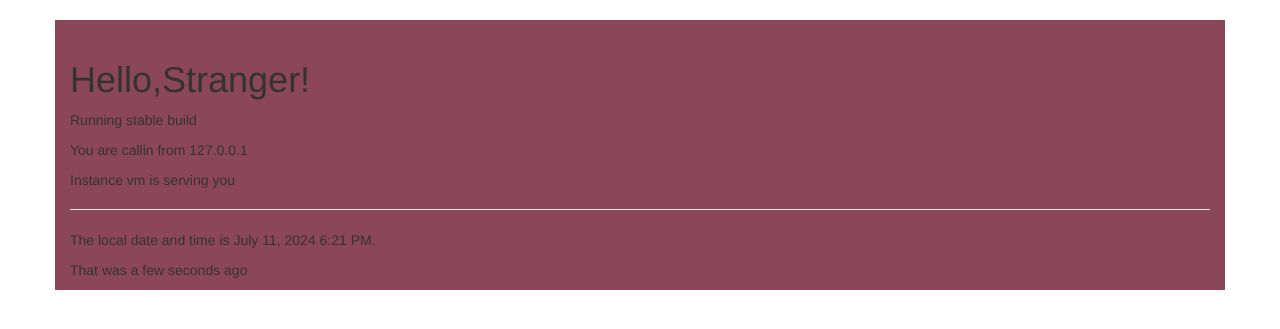
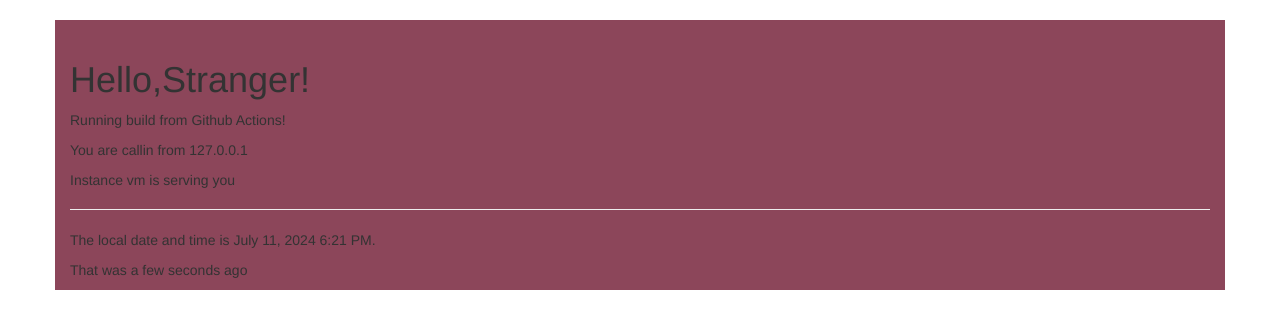
Before and after one commit to Hillel-DevOps-240307/demo_actions, a Flask app: page / in a window 1280 px wide. Shown: the part 52-381 px from the top of the page. Run offline with Flask 3, Linux system fonts and the light colour scheme; some libraries are stand-ins or nearby versions.

Commit message:
updated deploy task to mysql

```diff
--- a/app/templates/index.html
+++ b/app/templates/index.html
@@ -26,7 +26,7 @@
 {% block page_content %}
  <div class="page-header">
     <h1>Hello,Stranger!</h1>
-    <p>Running stable build</p>
+    <p>Running build from Github Actions!</p>
     <p>You are callin from {{ remote_ip }}</p>
     <p>Instance {{ hostname }} is serving you</p>
  </div>
```
Also changed, not shown: .aws/gha-task-definition.json.
